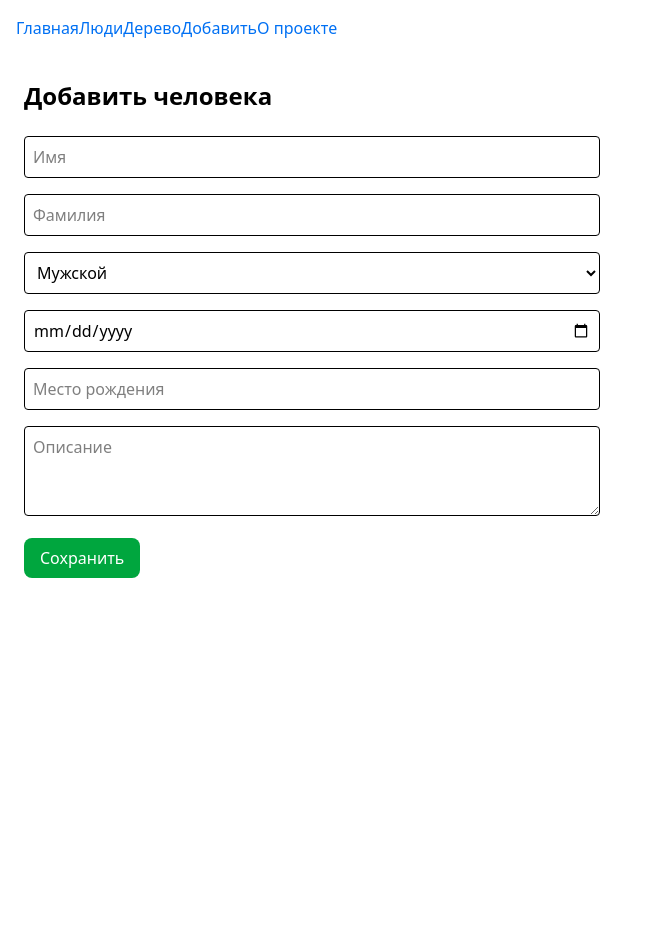
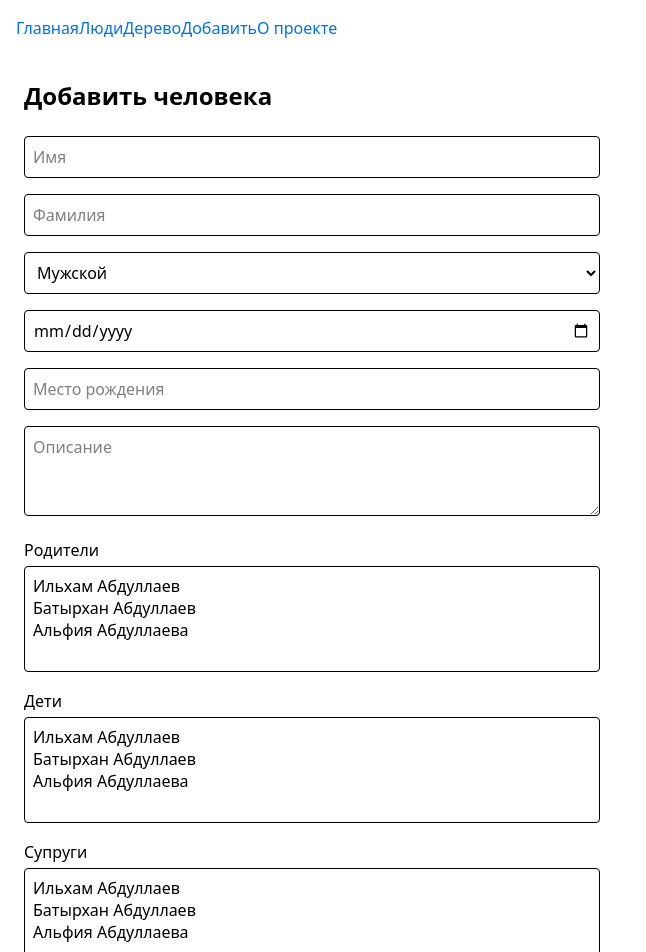
Before and after one commit to Onepunchman-Frg/family-tree-portfolio, a Next.js app: page /create in a window 1280 px wide. Shown: the top 952 px of the page, without its empty margins (0-646 px from the left). Before the commit the page ends 800 px from the top, so only its background shows below. Built offline with nearby package versions, Linux system fonts and the light colour scheme.

Commit message:
fix: unify data source with localStorage and initialize default data

```diff
--- a/src/app/create/page.tsx
+++ b/src/app/create/page.tsx
@@ -2,14 +2,14 @@
 
 import { useRouter } from "next/navigation";
 import PersonForm from "@/components/PersonForm";
-import { addPerson } from "@/utils/storage";
+import { addPersonWithRelations } from "@/utils/storage";
 import { Person } from "@/types/person";
 
 export default function CreatePersonPage() {
   const router = useRouter();
 
   function handleCreate(person: Person) {
-    addPerson(person);
+    addPersonWithRelations(person);
     router.push("/people");
   }
 
--- a/src/app/people/page.tsx
+++ b/src/app/people/page.tsx
@@ -1,14 +1,24 @@
-import { people } from "@/data/people";
+"use client";
+
+import { useEffect, useState } from "react";
 import PersonCard from "@/components/PersonCard";
+import { getPeople } from "@/utils/storage";
+import { Person } from "@/types/person";
 
 export default function PeoplePage() {
+  const [people, setPeople] = useState<Person[]>([]);
+
+  useEffect(() => {
+    setPeople(getPeople());
+  }, []);
+
   return (
     <section>
       <h1 className="text-2xl font-bold mb-6">Все люди</h1>
 
       <div className="grid grid-cols-1 sm:grid-cols-2 md:grid-cols-3 gap-4">
         {people.map((person) => (
-          <PersonCard key={person.id} person={person}></PersonCard>
+          <PersonCard key={person.id} person={person} />
         ))}
       </div>
     </section>
--- a/src/components/PersonForm.tsx
+++ b/src/components/PersonForm.tsx
@@ -1,7 +1,8 @@
 "use client";
 
-import { useState } from "react";
+import { useState, useEffect } from "react";
 import { Person, Gender } from "@/types/person";
+import { getPeople } from "@/utils/storage";
 
 interface Props {
   onSubmit: (person: Person) => void;
@@ -14,6 +15,15 @@ export default function PersonForm({ onSubmit }: Props) {
   const [birthDate, setBirthDate] = useState("");
   const [birthPlace, setBirthPlace] = useState("");
   const [description, setDescription] = useState("");
+
+  const [existingPeople, setExistingPeople] = useState<Person[]>([]);
+
+  useEffect(() => {
+    setExistingPeople(getPeople());
+  }, []);
+  const [parentsIds, setParentsIds] = useState<string[]>([]);
+  const [childrenIds, setChildrenIds] = useState<string[]>([]);
+  const [spouseIds, setSpouseIds] = useState<string[]>([]);
 
   function handleSubmit(e: React.FormEvent) {
     e.preventDefault();
@@ -84,6 +94,63 @@ export default function PersonForm({ onSubmit }: Props) {
         rows={3}
       />
 
+      <div>
+        <label className="block mb-1">Родители</label>
+        <select
+          multiple
+          className="w-full rounded border p-2"
+          onChange={(e) =>
+            setParentsIds(
+              Array.from(e.target.selectedOptions).map((o) => o.value),
+            )
+          }
+        >
+          {existingPeople.map((p) => (
+            <option key={p.id} value={p.id}>
+              {p.firstName} {p.lastName}
+            </option>
+          ))}
+        </select>
+      </div>
+
+      <div>
+        <label className="block mb-1">Дети</label>
+        <select
+          multiple
+          className="w-full rounded border p-2"
+          onChange={(e) =>
+            setChildrenIds(
+              Array.from(e.target.selectedOptions).map((o) => o.value),
+            )
+          }
+        >
+          {existingPeople.map((p) => (
+            <option key={p.id} value={p.id}>
+              {p.firstName} {p.lastName}
+            </option>
+          ))}
+        </select>
+      </div>
+
+      <div>
+        <label className="block mb-1">Супруги</label>
+        <select
+          multiple
+          className="w-full rounded border p-2"
+          onChange={(e) =>
+            setSpouseIds(
+              Array.from(e.target.selectedOptions).map((o) => o.value),
+            )
+          }
+        >
+          {existingPeople.map((p) => (
+            <option key={p.id} value={p.id}>
+              {p.firstName} {p.lastName}
+            </option>
+          ))}
+        </select>
+      </div>
+
       <button
         type="submit"
         className="rounded-lg bg-green-600 px-4 py-2 text-white hover:bg-green-700"
--- a/src/utils/relations.ts
+++ b/src/utils/relations.ts
@@ -10,3 +10,34 @@ export function findPersonById(
 export function findPeopleByIds(people: Person[], ids: string[]): Person[] {
   return people.filter((person) => ids.includes(person.id));
 }
+
+export function updateRelations(people: Person[], newPerson: Person): Person[] {
+  const updatePeople = [...people, newPerson];
+
+  return updatePeople.map((person) => {
+    if (newPerson.parentsIds.includes(person.id)) {
+      return {
+        ...person,
+        childrenIds: Array.from(new Set([...person.childrenIds, newPerson.id])),
+      };
+    }
+
+    // если выбран ребёнком
+    if (newPerson.childrenIds.includes(person.id)) {
+      return {
+        ...person,
+        parentsIds: Array.from(new Set([...person.parentsIds, newPerson.id])),
+      };
+    }
+
+    // если выбран супругом
+    if (newPerson.spouseIds.includes(person.id)) {
+      return {
+        ...person,
+        spouseIds: Array.from(new Set([...person.spouseIds, newPerson.id])),
+      };
+    }
+
+    return person;
+  });
+}
--- a/src/utils/storage.ts
+++ b/src/utils/storage.ts
@@ -1,4 +1,6 @@
 import { Person } from "@/types/person";
+import { people as initialPeople } from "@/data/people";
+import { updateRelations } from "./relations";
 
 const STORAGE_KEY = "family-tree-people";
 
@@ -6,14 +8,21 @@ export function getPeople(): Person[] {
   if (typeof window === "undefined") return [];
 
   const raw = localStorage.getItem(STORAGE_KEY);
-  return raw ? JSON.parse(raw) : [];
+
+  if (!raw) {
+    localStorage.setItem(STORAGE_KEY, JSON.stringify(initialPeople));
+    return initialPeople;
+  }
+
+  return JSON.parse(raw);
 }
 
 export function savePeople(people: Person[]) {
   localStorage.setItem(STORAGE_KEY, JSON.stringify(people));
 }
 
-export function addPerson(person: Person) {
+export function addPersonWithRelations(person: Person) {
   const people = getPeople();
-  savePeople([...people, person]);
+  const updated = updateRelations(people, person);
+  savePeople(updated);
 }
```
